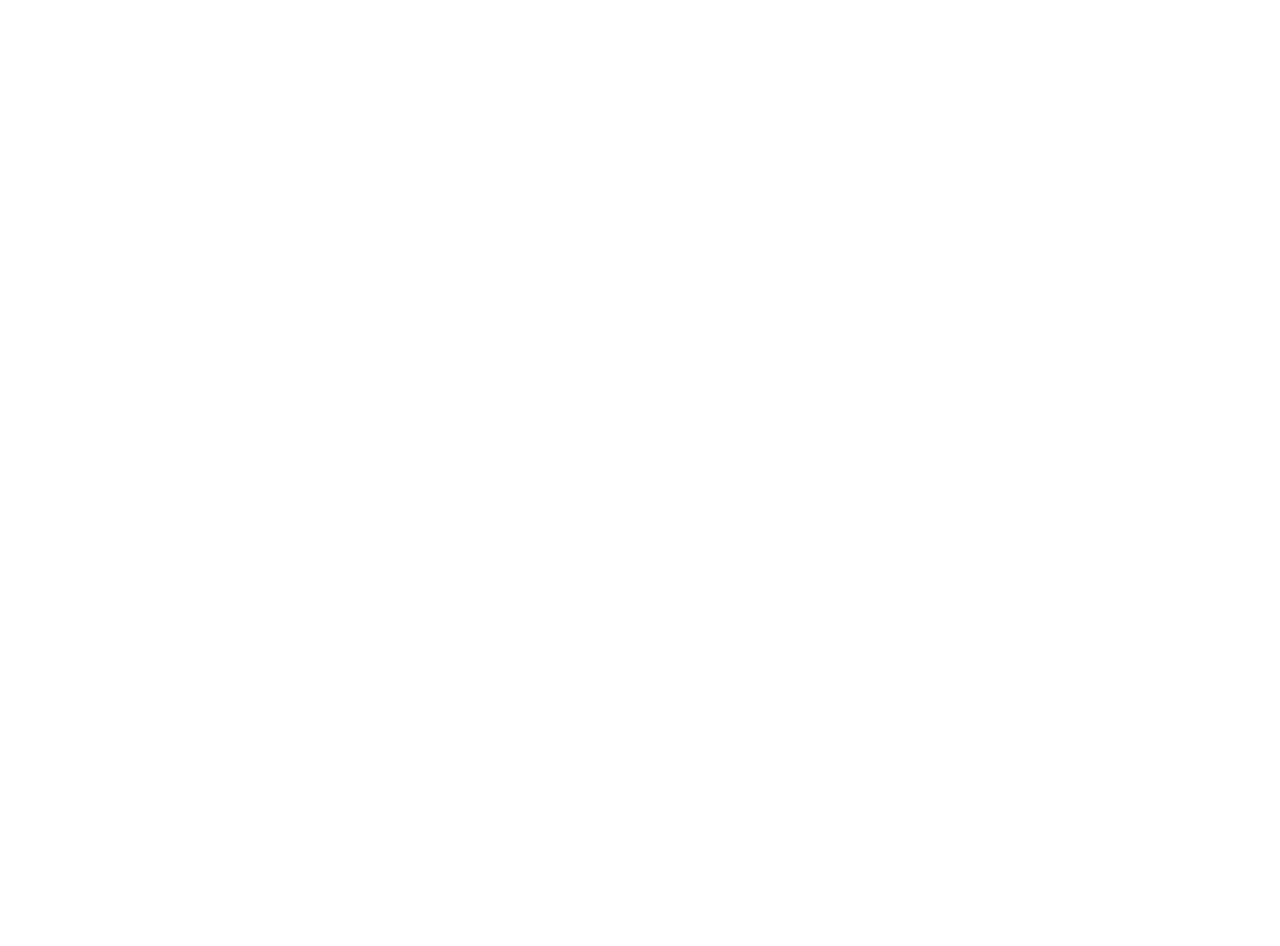
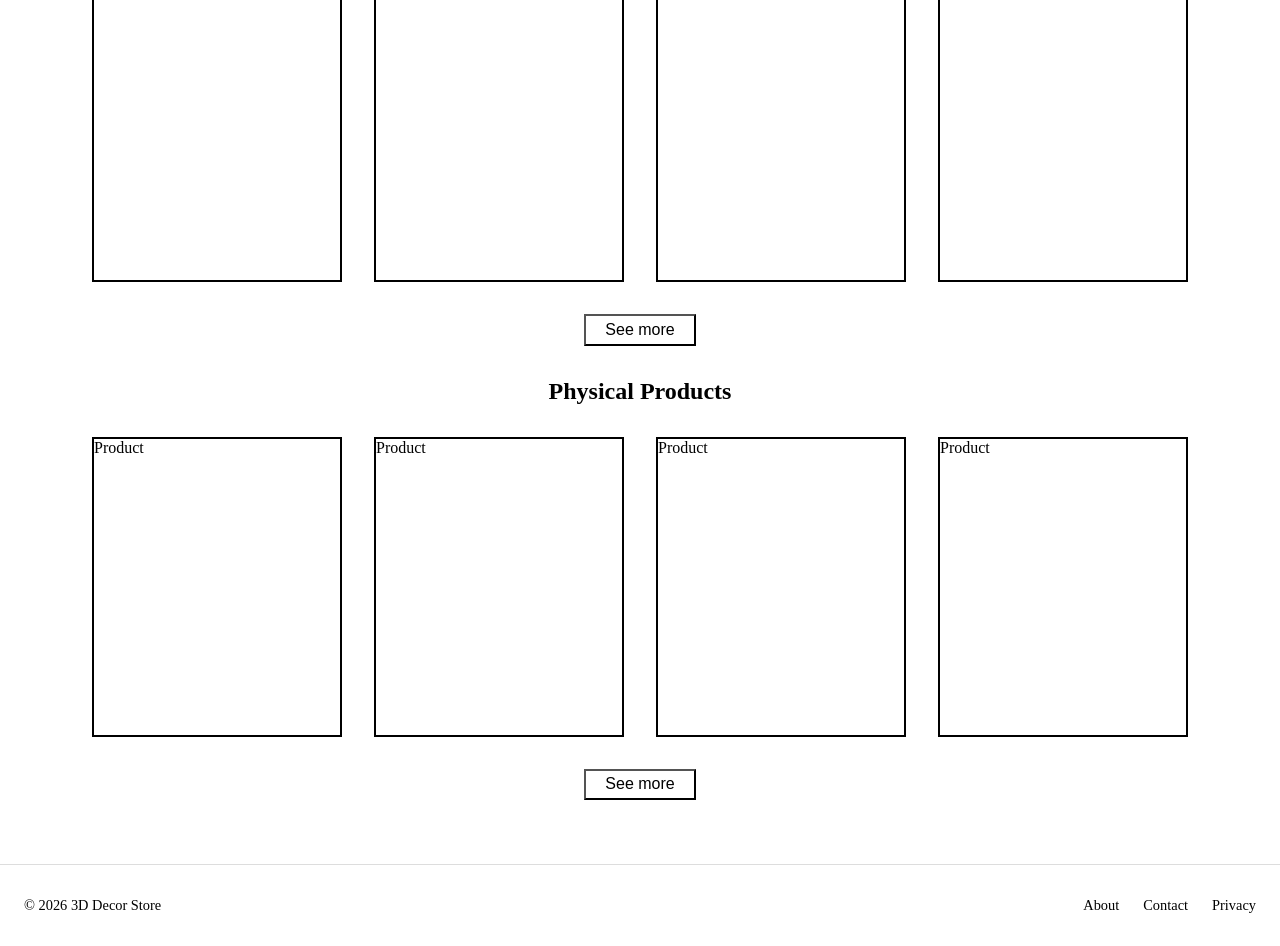
Before and after one commit to sumitpaul7june/3d-decor-store, a React app in the folder frontend/: page /product/1 in a window 1280 px wide. Shown: the part 167-1113 px from the top of the page. Before the commit the page ends 800 px from the top, so only its background shows below. Built offline with nearby package versions, Linux system fonts and the light colour scheme; the HTML template or start-up script is replaced by a standard one.

Commit message:
feat(ui): add homepage sections, product grid layout, and footer

```diff
--- /dev/null
+++ b/frontend/src/components/Footer.css
@@ -0,0 +1,22 @@
+.footer {
+    margin-top: 4rem;
+    padding: 2rem 1.5rem;
+    border-top: 1px solid #ddd;
+}
+
+.footer-content {
+    display: flex;
+    justify-content: space-between;
+    align-items: center;
+}
+
+.footer-brand {
+    font-size: 0.9rem;
+}
+
+.footer-links {
+    list-style: none;
+    display: flex;
+    gap: 1.5rem;
+    font-size: 0.9rem;
+}
--- /dev/null
+++ b/frontend/src/components/Footer.jsx
@@ -0,0 +1,20 @@
+import './Footer.css'
+
+
+function footer()
+{
+    return(
+        <footer className="footer">
+            <div className="footer-content">
+                <p className="footer-brand">© 2026 3D Decor Store</p>
+                <ul className="footer-links">
+                <li>About</li>
+                <li>Contact</li>
+                <li>Privacy</li>
+                </ul>
+            </div>
+        </footer>
+    );
+}
+
+export default footer;
--- a/frontend/src/components/NavBar.css
+++ b/frontend/src/components/NavBar.css
@@ -5,16 +5,17 @@
     padding: 1rem 1.5rem;
     border: 1px solid red;
     font-size: 1.3rem;
+    gap: 2rem;
 }
 
-.navbar-links {
-    display: flex;
-    align-items: center;
-    gap: 3rem;
-}
 
 .nav-links {
     display: flex;
     list-style: none;
-    gap: 4rem;
+    gap: 2rem;
 }
+
+.nav-links {
+    white-space: nowrap;
+    cursor: pointer;
+}
--- /dev/null
+++ b/frontend/src/components/ProductCard.css
@@ -0,0 +1,5 @@
+.product {
+    height: 300px;
+    width: 250px;
+    border: 2px solid black;
+}
--- a/frontend/src/components/ProductCard.jsx
+++ b/frontend/src/components/ProductCard.jsx
@@ -0,0 +1,11 @@
+import "./ProductCard.css";
+
+function ProductCard() {
+  return (
+    <div className="product">
+      Product
+    </div>
+  );
+}
+
+export default ProductCard;
--- /dev/null
+++ b/frontend/src/pages/Home.css
@@ -0,0 +1,35 @@
+.product-container {
+    display: flex;
+    justify-content: center;
+    gap: 2rem;
+}
+
+
+.see-more-btn {
+    padding: 0.3rem 1.2rem;
+    font-size: 1rem;
+    cursor: pointer;
+    background: transparent;
+
+}
+
+.see-more-container {
+    justify-self: center;
+}
+
+
+.product-section {
+    margin-top: 2rem;
+    display: grid;
+    grid-template-rows: auto auto auto;
+    row-gap: 2rem;
+    justify-content: center;
+
+
+}
+
+.section-title {
+    justify-self: center;
+    font-size: 1.5rem;
+
+}
--- a/frontend/src/pages/Home.jsx
+++ b/frontend/src/pages/Home.jsx
@@ -1,9 +1,46 @@
 import NavBar from "../components/Navbar";
+import ProductCard from "../components/ProductCard";
+import Footer from "../components/Footer";
+import "./Home.css";
 
 function Home() {
   return (
     <div>
-       <NavBar/>
+      <NavBar />
+
+
+      <section className="product-section">
+        <h2 className="section-title">3D STL Files</h2>
+
+        <div className="product-container stl-products">
+          <ProductCard />
+          <ProductCard />
+          <ProductCard />
+          <ProductCard />
+        </div>
+
+        <div className="see-more-container">
+          <button className="see-more-btn">See more</button>
+        </div>
+      </section>
+
+
+      <section className="product-section">
+        <h2 className="section-title">Physical Products</h2>
+
+        <div className="product-container physical-products">
+          <ProductCard />
+          <ProductCard />
+          <ProductCard />
+          <ProductCard />
+        </div>
+
+        <div className="see-more-container">
+          <button className="see-more-btn">See more</button>
+        </div>
+      </section>
+
+      <Footer/>
     </div>
   );
 }
```
Lines whose indentation alone changed are shown as unchanged.
